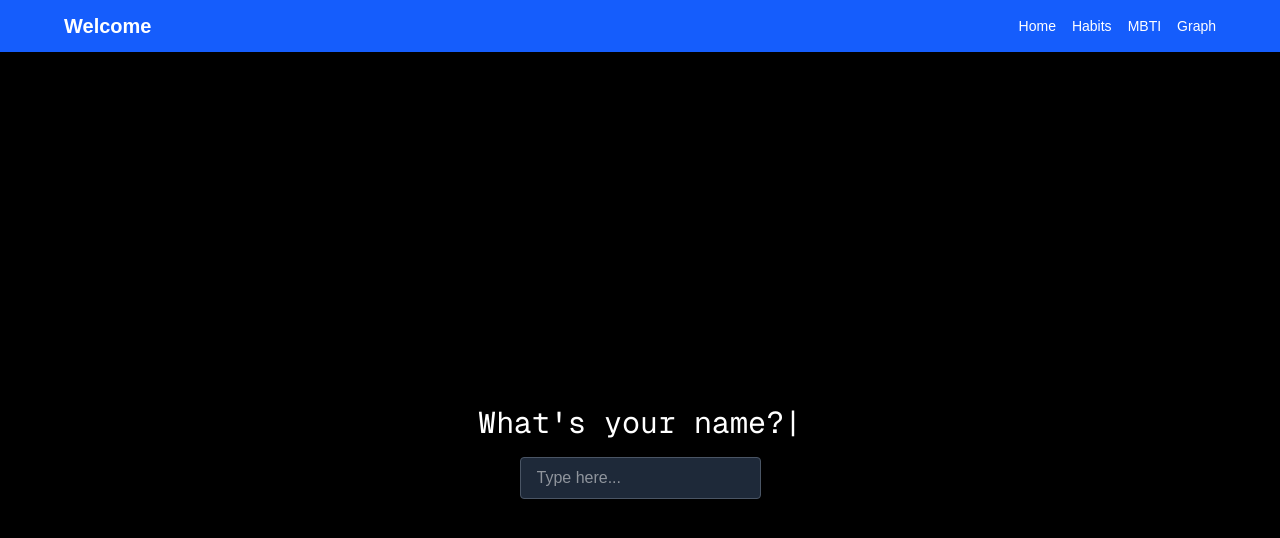
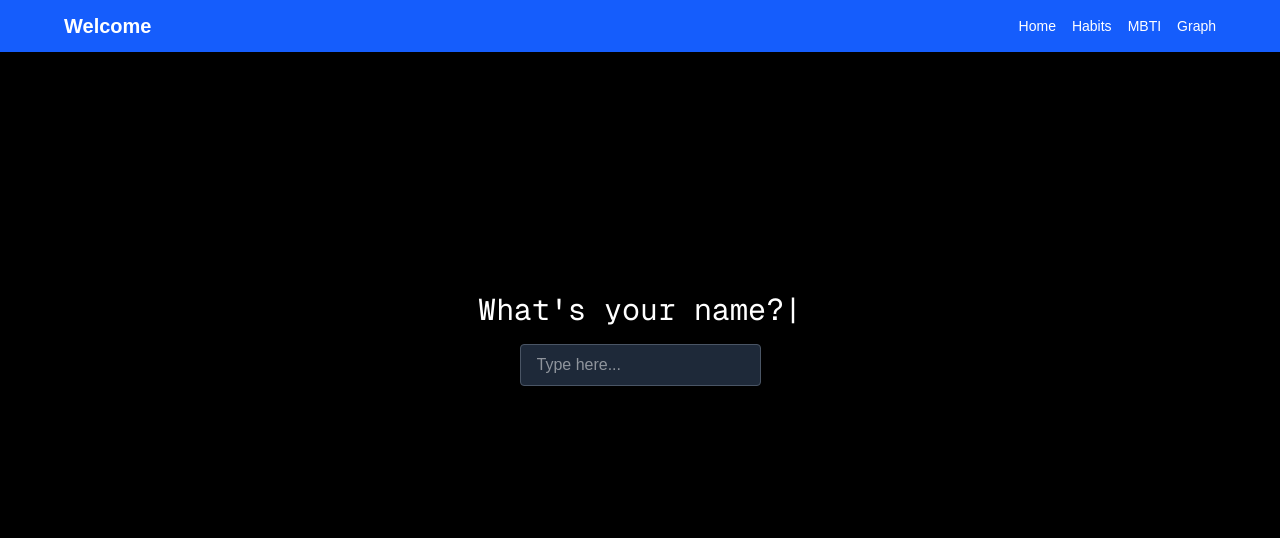
Before and after one commit to c0deAtom/my-nextjs-site, a Next.js app: page / in a window 1280 px wide. Shown: the top 538 px of the page. Built offline with nearby package versions, Linux system fonts and the light colour scheme.

Commit message:
last change 12

```diff
--- a/src/app/component/Front.tsx
+++ b/src/app/component/Front.tsx
@@ -77,9 +77,9 @@ export default function Onboarding() {
   const current = questions[currentIndex];
 
   return (
-    <div className="h-screen w-screen bg-black text-white flex items-center justify-center text-center px-4">
+    <div className="h-screen w-screen bg-black text-white flex  justify-center text-center px-4">
       <div>
-        <h1 className="text-2xl sm:text-3xl font-mono whitespace-pre-wrap mb-4">{typedText}|</h1>
+        <h1 className="text-2xl sm:text-3xl font-mono whitespace-pre-wrap mb-4 pt-60">{typedText}|</h1>
 
         {showInput && current.type === "text" && (
           <form
```
